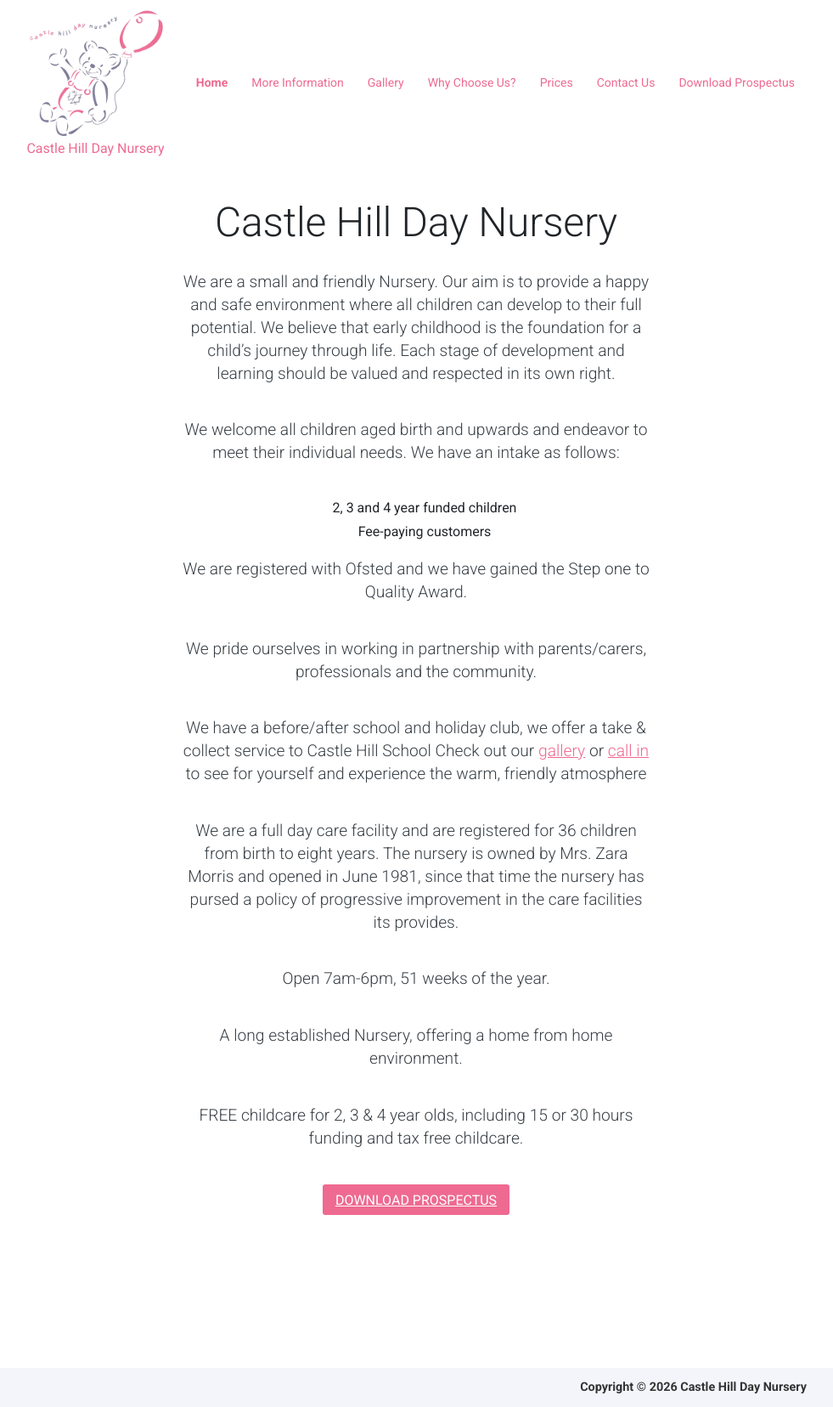
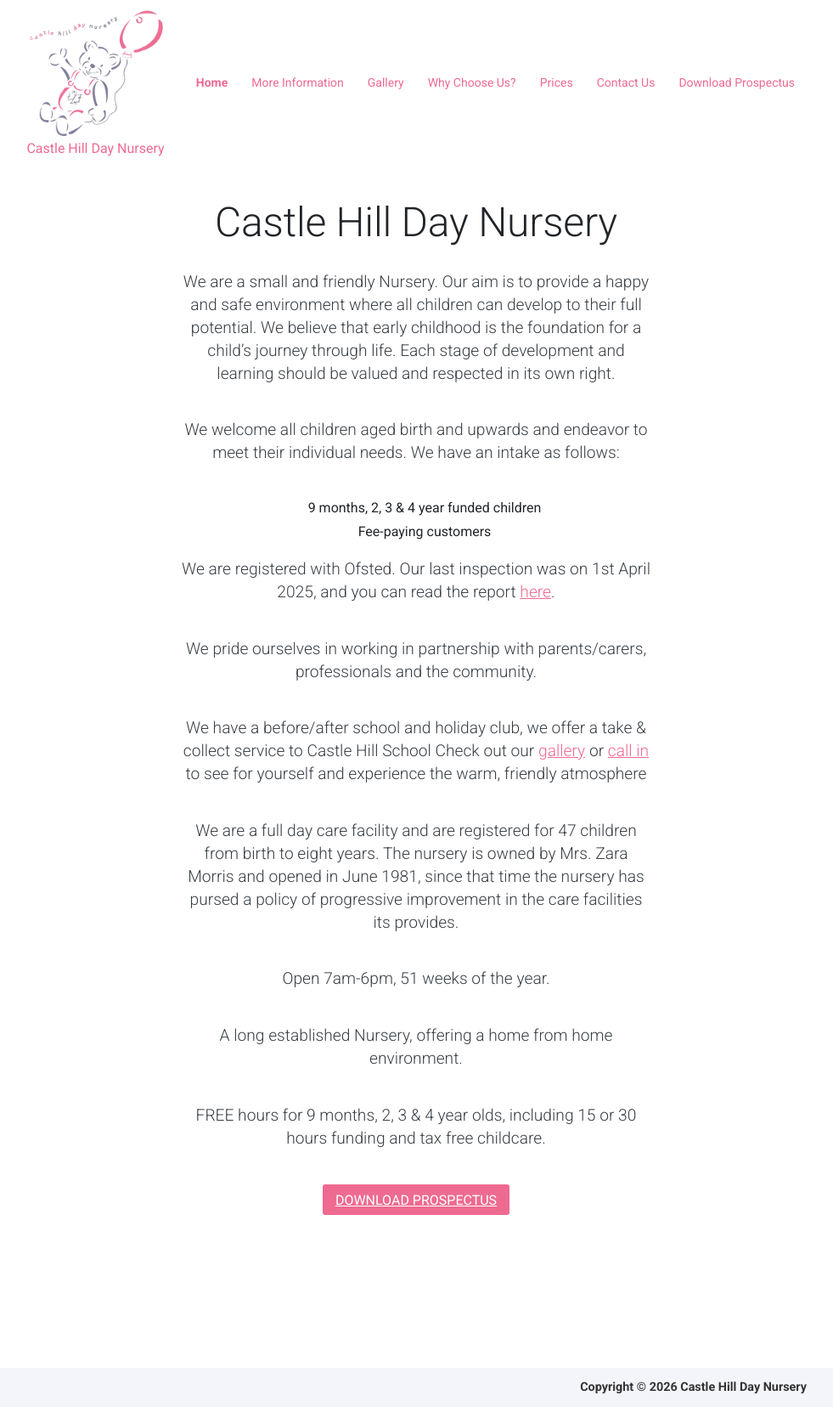
Before and after one commit to Blueberry-Click/castlehilldaynursery.co.uk, a Jekyll site: the page built from index.html, in a window 1280 px wide. Shown: the whole page at 85% size, without its empty margins (150-1131 px from the left). Built offline with Jekyll 4.4.1, drawn with Linux system fonts in a browser that asks for light colours.

Commit message:
Update homepage.

```diff
--- a/index.html
+++ b/index.html
@@ -15,20 +15,22 @@
           <p>We welcome all children aged birth and upwards and endeavor to meet their individual needs. We have an
             intake as follows:</p>
           <ul>
-            <li>2, 3 and 4 year funded children</li>
+            <li>9 months, 2, 3 &amp; 4 year funded children</li>
             <li>Fee-paying customers</li>
           </ul>
-          <p>We are registered with Ofsted and we have gained the Step one to Quality Award.</p>
+          <p>We are registered with Ofsted. Our last inspection was on 1st April 2025, and you can read the report <a
+              href="https://reports.ofsted.gov.uk/provider/16/2792601" target="_blank">here</a>.</p>
           <p>We pride ourselves in working in partnership with parents/carers, professionals and the community.</p>
           <p>We have a before/after school and holiday club, we offer a take &amp; collect service to Castle Hill
             School Check out our <a href="/gallery">gallery</a> or <a href="/contact-us">call in</a> to see for
             yourself and experience the warm, friendly atmosphere</p>
-          <p>We are a full day care facility and are registered for 36 children from birth to eight years. The
+          <p>We are a full day care facility and are registered for 47 children from birth to eight years. The
             nursery is owned by Mrs. Zara Morris and opened in June 1981, since that time the nursery has
             pursed a policy of progressive improvement in the care facilities its provides.</p>
           <p>Open 7am-6pm, 51 weeks of the year.</p>
           <p>A long established Nursery, offering a home from home environment.</p>
-          <p>FREE childcare for 2, 3 &amp; 4 year olds, including 15 or 30 hours funding and tax free childcare.</p>
+          <p>FREE hours for 9 months, 2, 3 &amp; 4 year olds, including 15 or 30 hours funding and tax free childcare.
+          </p>
           <a class="button button-primary mb-2" href="/downloads/prospectus.pdf">
             Download Prospectus
           </a>
--- a/why-choose-us/index.html
+++ b/why-choose-us/index.html
@@ -106,7 +106,7 @@
 
           <p>You can view our full report here: <a href="https://files.ofsted.gov.uk/v1/file/50278376"
               target="_blank">https://files.ofsted.gov.uk/v1/file/50278376</a></p>
-
+          <hr>
           <h2>What Parents say...</h2>
           <blockquote class="blockquote">
             <p>A fantastic nursery. We knew as soon as we looked around that Castle Hill Private Day Nursery was the
```
